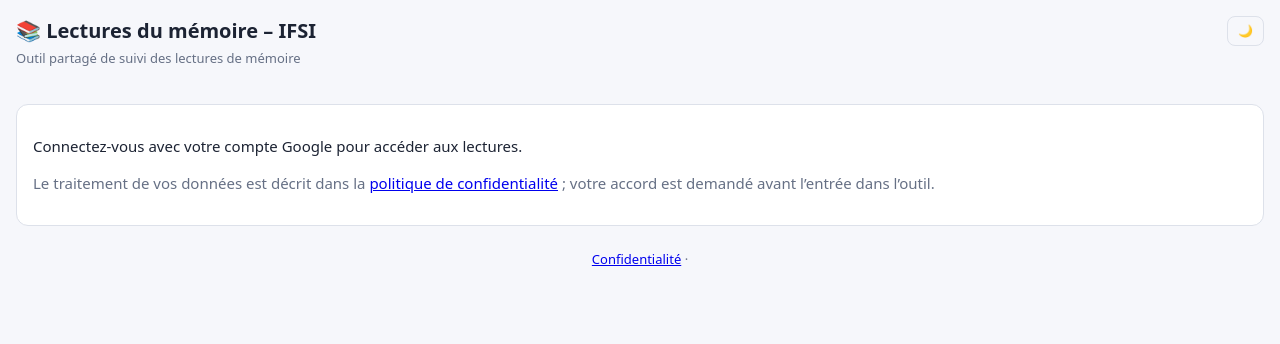
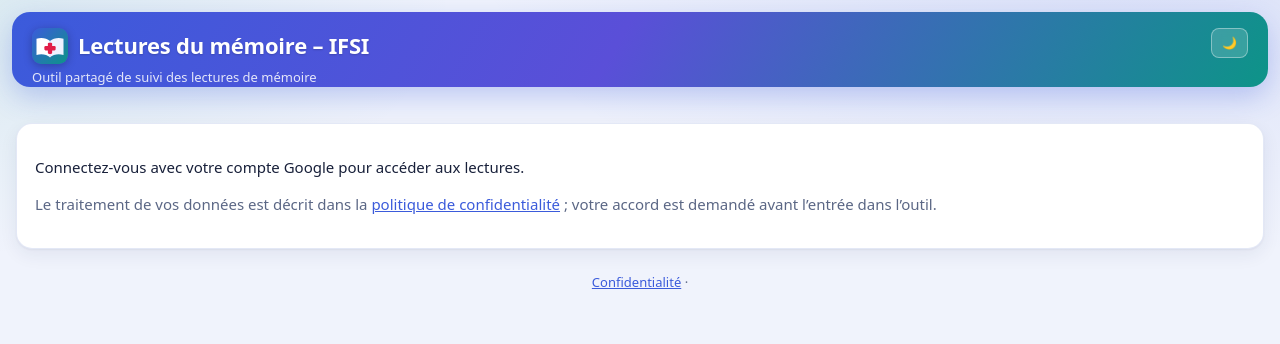
Before and after one commit to chrisguillet/lespetitschercheurs-ifsi, a PHP site: page / in a window 1280 px wide. Shown: the top 344 px of the page. Run offline with PHP 8.4, Linux system fonts and the light colour scheme; some libraries are stand-ins or nearby versions.

Commit message:
Habillage plus coloré (en-tête dégradé, onglets, cartes, boutons), icône livre + croix d'hôpital, correction de la cloche d'alertes
Co-Authored-By: Claude Sonnet 5.5 <noreply@anthropic.com>

```diff
--- a/index.html
+++ b/index.html
@@ -4,6 +4,8 @@
 <meta charset="utf-8">
 <meta name="viewport" content="width=device-width, initial-scale=1, viewport-fit=cover">
 <title>Lectures du mémoire – IFSI</title>
+<link rel="icon" type="image/svg+xml" href="favicon.svg">
+<meta name="theme-color" content="#3b5bdb">
 <script>try{var t=localStorage.getItem("lydia_theme");if(t)document.documentElement.dataset.theme=t}catch(e){}</script>
 <script>
 // Les fichiers sont redemandés au plus toutes les 10 minutes : après un « git push », plus besoin de Ctrl+F5.
@@ -14,7 +16,7 @@ document.write('<link rel="stylesheet" href="style.css?v=' + V + '">');
 <body>
 <header>
   <div class="toprow">
-    <div><h1>📚 Lectures du mémoire – IFSI</h1>
+    <div><h1><img class="logo" src="favicon.svg" alt="" width="36" height="36"> Lectures du mémoire – IFSI</h1>
     <div class="sub" id="sub">Outil partagé de suivi des lectures de mémoire</div></div>
     <div class="rightbar"><div id="alertbell" class="alertbell"></div><div id="online"></div><div class="me" id="me"></div></div>
   </div>
--- a/js/suivi.js
+++ b/js/suivi.js
@@ -88,7 +88,8 @@ $("alertbell")?.addEventListener("click", e => {
   else if (b.dataset.alrVoir) { alertePop = false; majAlertes(); setTab("suivi"); }
   else if (b.dataset.alr) reporterAlerte(b.dataset.alr, b.dataset.j === "x" ? null : +b.dataset.j);
 });
-document.addEventListener("click", e => { if (alertePop && !e.target.closest("#alertbell")) { alertePop = false; majAlertes(); } });
+// Fermeture au clic ailleurs. composedPath() : le bouton cliqué a déjà été remplacé par le nouveau rendu, closest() ne le retrouverait plus.
+document.addEventListener("click", e => { if (alertePop && !e.composedPath().includes($("alertbell"))) { alertePop = false; majAlertes(); } });
 
 // Calendrier mensuel : jalons (date fixe ou plage sur plusieurs jours) et réunions du groupe.
 let calMois = null;
--- a/privacy.html
+++ b/privacy.html
@@ -4,6 +4,7 @@
 <meta charset="utf-8">
 <meta name="viewport" content="width=device-width, initial-scale=1">
 <title>Confidentialité – Les petits chercheurs IFSI</title>
+<link rel="icon" type="image/svg+xml" href="favicon.svg">
 <link rel="stylesheet" href="style.css">
 <style>article{max-width:760px;margin:auto}article h2{font-size:16px;margin-top:24px}</style>
 </head>
--- a/registre.html
+++ b/registre.html
@@ -4,6 +4,7 @@
 <meta charset="utf-8">
 <meta name="viewport" content="width=device-width, initial-scale=1">
 <title>Registre des traitements – Les petits chercheurs IFSI</title>
+<link rel="icon" type="image/svg+xml" href="favicon.svg">
 <link rel="stylesheet" href="style.css">
 <style>article{max-width:860px;margin:auto}article h2{font-size:16px;margin-top:24px}.reg{width:100%;border-collapse:collapse}.reg th,.reg td{border:1px solid #ddd;padding:8px 10px;text-align:left;vertical-align:top;font-size:14px}.reg th{width:26%;background:#f6f6f4}</style>
 </head>
--- a/style.css
+++ b/style.css
@@ -584,3 +584,66 @@ button.mc:hover{border-color:var(--pri)}
 .mcl span{display:flex;flex-direction:column;font-size:13px}
 .mcl small{font-size:11px;color:var(--mut)}
 .mcpf{margin-top:8px;text-align:right}
+
+/* ================= Habillage 2026 : plus de couleur ================= */
+:root{--bg:#f0f3fc;--card:#fff;--tx:#18203a;--mut:#5b6785;--bd:#d8dff2;--pri:#3b5bdb;--pri2:#0d9488;--thbg:#e8edff;--thtx:#33408c;--shadow:0 1px 2px rgba(30,41,90,.06),0 6px 18px rgba(30,41,90,.07)}
+@media (prefers-color-scheme:dark){:root:not([data-theme="light"]){--bg:#0e1325;--card:#1a2038;--tx:#e9edfb;--mut:#a4aecd;--bd:#2f3960;--pri:#8ea7ff;--pri2:#2dd4bf;--thbg:#232c52;--thtx:#b9c5ff;--shadow:0 1px 2px rgba(0,0,0,.3),0 6px 18px rgba(0,0,0,.25)}}
+:root[data-theme="dark"]{--bg:#0e1325;--card:#1a2038;--tx:#e9edfb;--mut:#a4aecd;--bd:#2f3960;--pri:#8ea7ff;--pri2:#2dd4bf;--thbg:#232c52;--thtx:#b9c5ff;--shadow:0 1px 2px rgba(0,0,0,.3),0 6px 18px rgba(0,0,0,.25)}
+body{background:radial-gradient(1100px 520px at 90% -8%,rgba(59,91,219,.13),transparent 62%),radial-gradient(900px 420px at -8% 0,rgba(13,148,136,.11),transparent 62%),var(--bg);background-attachment:fixed}
+
+/* En-tête : bandeau dégradé */
+header{width:calc(100% - 24px);max-width:1376px;margin:12px auto 0;padding:16px 20px 0;border-radius:18px;background:linear-gradient(120deg,#3b5bdb 0%,#5a4fd8 48%,#0d9488 100%);color:#fff;box-shadow:0 10px 28px rgba(59,91,219,.28)}
+header h1{display:flex;align-items:center;gap:10px;color:#fff;font-size:22px;letter-spacing:-.01em;text-shadow:0 1px 2px rgba(0,0,0,.18)}
+header .logo{border-radius:9px;box-shadow:0 2px 8px rgba(0,0,0,.25);flex:none}
+header .sub{color:rgba(255,255,255,.85)}
+header .btn.sec,header .alertbtn{background:rgba(255,255,255,.16);color:#fff;border-color:rgba(255,255,255,.38);backdrop-filter:blur(4px)}
+header .btn.sec:hover,header .alertbtn:hover{background:rgba(255,255,255,.28);border-color:#fff;color:#fff}
+header .colpop,header .alertpop{color:var(--tx)}
+header .colpop .btn.sec{background:var(--card);color:var(--tx);border-color:var(--bd)}
+.colpop,.alertpop,.mcpop{color:var(--tx)}
+header .tabs{border-bottom:0;margin-top:10px}
+.gtab{color:rgba(255,255,255,.82);border-bottom:0;border-radius:12px 12px 0 0;padding:10px 18px;font-weight:500;transition:background .15s}
+.gtab:hover{background:rgba(255,255,255,.14);color:#fff}
+.gtab.on{background:var(--card);color:var(--pri);font-weight:700}
+.gtab .count{vertical-align:middle}
+.subtabs{margin:0 -20px;padding:4px 14px 0;border-radius:0 0 18px 18px;background:var(--card);border-top:0}
+.subtabs .tab{border-radius:9px 9px 0 0;padding:8px 14px;color:var(--mut)}
+.subtabs .tab:hover{color:var(--tx);background:rgba(127,127,127,.1)}
+.subtabs .tab.on{color:var(--pri);border-color:var(--pri2);font-weight:700}
+#tabs>.gtabs:last-child{margin-bottom:0}
+@media print{header{background:none;color:#000;box-shadow:none}header h1{color:#000;text-shadow:none}}
+
+/* Cartes, tableaux, fenêtres */
+.card,.hcard,.dcard,.rcard,.wrap{box-shadow:var(--shadow);border-color:color-mix(in srgb,var(--bd) 70%,transparent)}
+.card{border-radius:16px;padding:18px}
+.card h2{color:var(--pri)}
+.hcard,.dcard{border-radius:14px;border-top:4px solid var(--pri)}
+.hgrid .hcard:nth-child(5n+2){border-top-color:#0d9488}
+.hgrid .hcard:nth-child(5n+3){border-top-color:#f59e0b}
+.hgrid .hcard:nth-child(5n+4){border-top-color:#e11d48}
+.hgrid .hcard:nth-child(5n+5){border-top-color:#7c3aed}
+.hcard h3{font-size:15px}
+.hhead h2{font-size:24px;background:linear-gradient(90deg,var(--pri),var(--pri2));-webkit-background-clip:text;background-clip:text;color:transparent}
+th{background:var(--thbg);color:var(--thtx)}
+.wrap{border-radius:14px}
+.modalbox{border-radius:18px;box-shadow:0 18px 50px rgba(20,30,80,.4)}
+.modalhead{background:linear-gradient(120deg,color-mix(in srgb,var(--pri) 12%,transparent),color-mix(in srgb,var(--pri2) 12%,transparent))}
+.modal{backdrop-filter:blur(2px)}
+
+/* Boutons, champs, pastilles */
+.btn{background:linear-gradient(135deg,var(--pri),color-mix(in srgb,var(--pri) 70%,#7c3aed));color:#fff;box-shadow:0 1px 3px rgba(59,91,219,.35);transition:transform .12s,filter .12s,box-shadow .12s}
+:root[data-theme="dark"] .btn,:root:not([data-theme="light"]) .btn{color:#0e1325}
+@media (prefers-color-scheme:light){:root:not([data-theme="dark"]) .btn{color:#fff}}
+.btn:hover:not(:disabled){filter:brightness(1.08);transform:translateY(-1px);box-shadow:0 4px 12px rgba(59,91,219,.35)}
+.btn.sec{background:var(--card);color:var(--tx);box-shadow:none;border:1px solid var(--bd)}
+.btn.sec:hover:not(:disabled){border-color:var(--pri);color:var(--pri);box-shadow:none;transform:none;filter:none}
+.btn.on{background:linear-gradient(135deg,var(--pri),color-mix(in srgb,var(--pri) 70%,#7c3aed))}
+input,select,textarea{border-radius:10px;background:color-mix(in srgb,var(--bg) 60%,var(--card))}
+input:focus,select:focus,textarea:focus{border-color:var(--pri);outline:0;box-shadow:0 0 0 3px color-mix(in srgb,var(--pri) 25%,transparent)}
+.badge{box-shadow:0 1px 2px rgba(0,0,0,.15)}
+.chip:hover{background:color-mix(in srgb,var(--pri) 10%,var(--bg))}
+.note{border-radius:10px}
+.count{background:linear-gradient(135deg,#f43f5e,#e11d48);box-shadow:0 1px 3px rgba(225,29,72,.4)}
+h1,h2,h3{letter-spacing:-.01em}
+a{color:var(--pri)}
+::selection{background:color-mix(in srgb,var(--pri) 30%,transparent)}
```
Also changed, not shown: .github/workflows/serveur.yml, favicon.svg (added).
